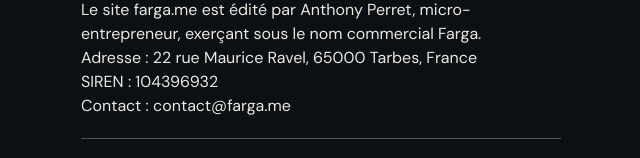
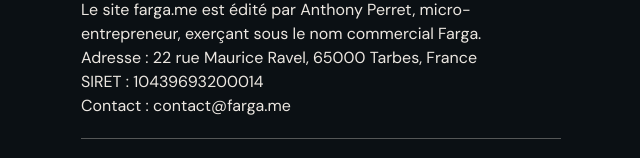
Before and after one commit to anthonyperret/site-vitrine, a Next.js app: page /mentions-legales in a window 1280 px wide. Shown: the part 384-542 px from the top of the page, without its empty margins (319-959 px from the left). Built offline with nearby package versions, Linux system fonts and the light colour scheme.

Commit message:
replace siren number with siret

```diff
--- a/src/app/(main)/mentions-legales/page.tsx
+++ b/src/app/(main)/mentions-legales/page.tsx
@@ -20,7 +20,7 @@
                     <p>Le site farga.me est édité par Anthony Perret, micro-entrepreneur, exerçant sous le nom commercial Farga.</p>
 
                     <p>Adresse : 22 rue Maurice Ravel, 65000 Tarbes, France</p>
-                    <p>SIREN : 104396932</p>
+                    <p>SIRET : 10439693200014</p>
                     <p>Contact : contact@farga.me</p>
 
                     <hr className="text-ivoire/33 my-5" />
```
